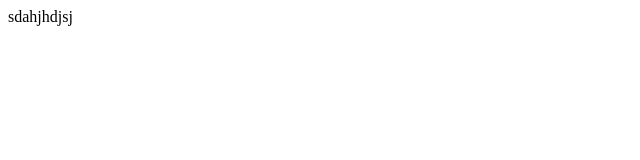
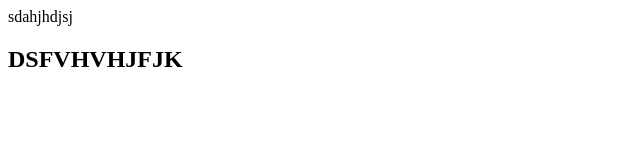
Before and after one commit to fal4782/Notes-App, a plain HTML site: page index.html in a window 1280 px wide. Shown: the whole page, without its empty margins (0-640 px from the left). Drawn offline with Linux system fonts and the light colour scheme.

Commit message:
first commit

```diff
--- a/index.html
+++ b/index.html
@@ -1 +1,2 @@
 <html>sdahjhdjsj</html>
+<H2>DSFVHVHJFJK</H2>
```
